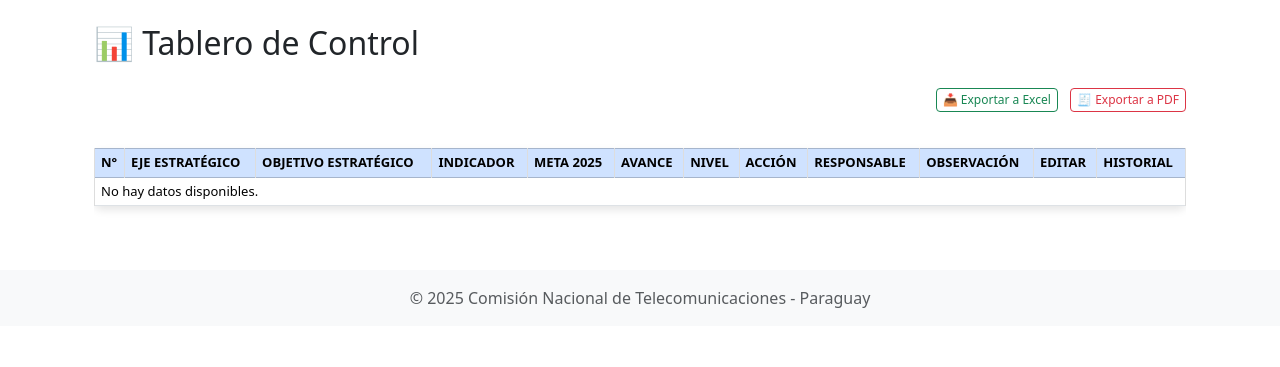
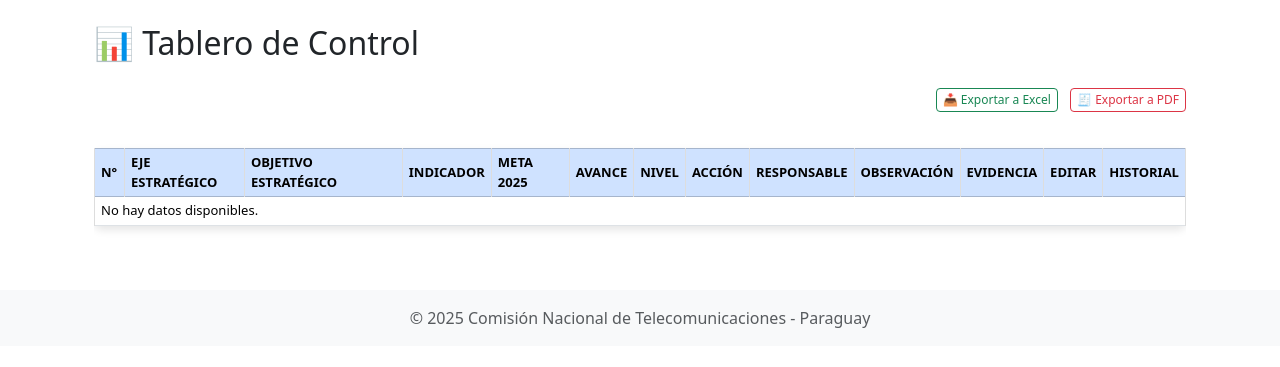
Before and after one commit to tobiasnunezz/pei_2025, a Django app: page / in a window 1280 px wide. Shown: the part 116-483 px from the top of the page. Run offline with Django 4.2, Linux system fonts and the light colour scheme; the visitor is signed in with stand-in values (Sample User, id 1); data that the repository does not hold is empty.

Commit message:
Agregada columna de evidencia en tablero.html con ícono 📎

```diff
--- a/planilla/templates/planilla/tablero.html
+++ b/planilla/templates/planilla/tablero.html
@@ -1,13 +1,12 @@
 {% extends 'base.html' %}
 {% block content %}
 <style>
-  /* CAMBIO: Ajustes de fuente y padding para mayor visibilidad sin scroll */
   .table th,
   .table td {
     font-size: 13px;
     padding: 4px 6px;
     vertical-align: middle;
-    white-space: normal; /* CAMBIO: permite el salto de línea en celdas largas */
+    white-space: normal;
   }
 
   .badge {
@@ -29,7 +28,7 @@
   }
 </style>
 
-<div class="container-fluid mt-4"> <!-- CAMBIO: de container a container-fluid -->
+<div class="container-fluid mt-4">
   <h2 class="mb-4">📊 Tablero de Control</h2>
 
   {% if es_admin %}
@@ -57,6 +56,7 @@
           <th>ACCIÓN</th>
           <th>RESPONSABLE</th>
           <th>OBSERVACIÓN</th>
+          <th>EVIDENCIA</th> <!-- NUEVA COLUMNA -->
           <th>EDITAR</th>
           {% if es_admin %}
             <th>HISTORIAL</th>
@@ -98,6 +98,13 @@
                 <td>{{ item.responsable|default_if_none:"" }}</td>
                 <td>{{ item.observacion|default_if_none:"" }}</td>
                 <td>
+                  {% if item.evidencia %}
+                    <a href="{{ item.evidencia.url }}" target="_blank">📎</a>
+                  {% else %}
+                    -
+                  {% endif %}
+                </td>
+                <td>
                   <a href="{% url 'editar_avance' item.id %}" class="btn btn-sm btn-outline-primary">Editar</a>
                 </td>
                 {% if es_admin %}
@@ -111,7 +118,7 @@
           {% endwith %}
         {% empty %}
           <tr>
-            <td colspan="12">No hay datos disponibles.</td>
+            <td colspan="13">No hay datos disponibles.</td>
           </tr>
         {% endfor %}
       </tbody>
```
